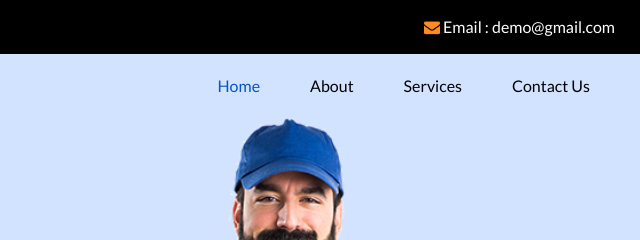
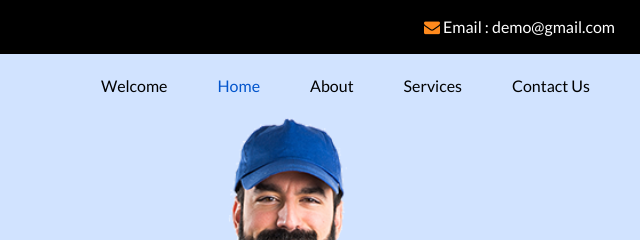
Before and after one commit to phqjaipur/project1, a plain HTML site: page index.html in a window 1280 px wide. Shown: the top 240 px of the page, 640-1280 px from the left. Drawn offline with nearby package versions, Linux system fonts and the light colour scheme; some packages are replaced by stand-ins of ours.

Commit message:
added welcome item in navigation menu

```diff
--- a/index.html
+++ b/index.html
@@ -65,6 +65,10 @@
 
             <div class="collapse navbar-collapse" id="navbarSupportedContent">
               <ul class="navbar-nav ">
+
+                <li class="nav-item">
+                  <a class="nav-link" href="welcome.html">Welcome</a>
+                </li>
                 <li class="nav-item active">
                   <a class="nav-link" href="index.html">Home <span class="sr-only">(current)</span></a>
                 </li>
```
